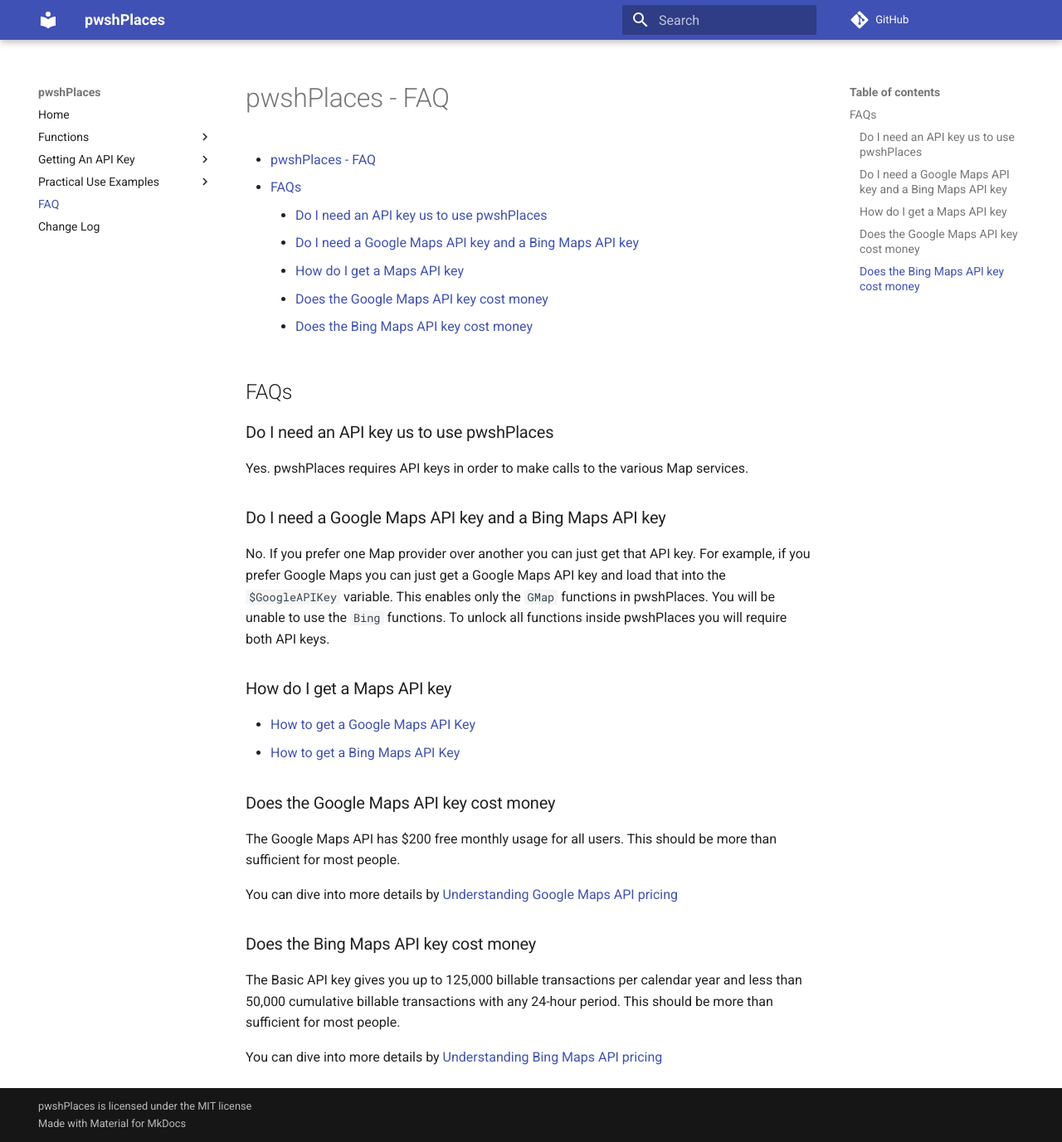
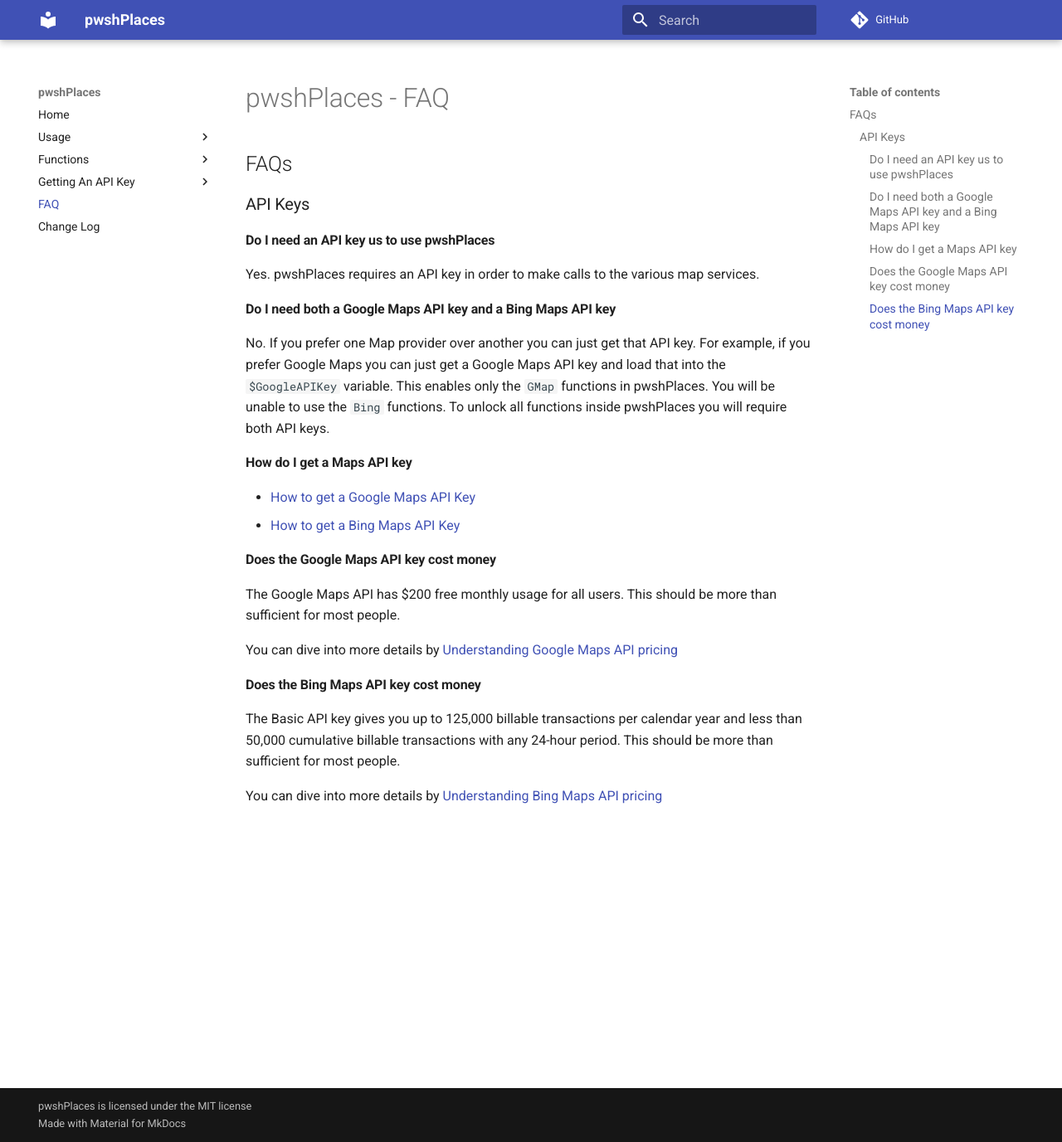
Before and after one commit to techthoughts2/pwshPlaces, an MkDocs documentation site: the page built from docs/pwshPlaces-FAQ.md, in a window 1280 px wide and 1377 px high. Shown: the whole window at 83% size. Built offline with MkDocs 1.6.1 and Material for MkDocs 9.7.7, drawn with Linux system fonts in a browser that asks for light colours; comment, search, counter and statistics services are not loaded.

Commit message:
updated bing documentation

````diff
--- a/docs/pwshPlaces-FAQ.md
+++ b/docs/pwshPlaces-FAQ.md
@@ -1,35 +1,29 @@
 # pwshPlaces - FAQ
-
-- [pwshPlaces - FAQ](#pwshplaces---faq)
-  - [FAQs](#faqs)
-    - [Do I need an API key us to use pwshPlaces](#do-i-need-an-api-key-us-to-use-pwshplaces)
-    - [Do I need a Google Maps API key and a Bing Maps API key](#do-i-need-a-google-maps-api-key-and-a-bing-maps-api-key)
-    - [How do I get a Maps API key](#how-do-i-get-a-maps-api-key)
-    - [Does the Google Maps API key cost money](#does-the-google-maps-api-key-cost-money)
-    - [Does the Bing Maps API key cost money](#does-the-bing-maps-api-key-cost-money)
 
 ## FAQs
 
-### Do I need an API key us to use pwshPlaces
+### API Keys
 
-Yes. pwshPlaces requires API keys in order to make calls to the various Map services.
+#### Do I need an API key us to use pwshPlaces
 
-### Do I need a Google Maps API key and a Bing Maps API key
+Yes. pwshPlaces requires an API key in order to make calls to the various map services.
 
-No. If you prefer one Map provider over another you can just get that API key. For example, if you prefer Google Maps you can just get a Google Maps API key and load that into the ```$GoogleAPIKey``` variable. This enables only the ```GMap``` functions in pwshPlaces. You will be unable to use the ```Bing``` functions. To unlock all functions inside pwshPlaces you will require both API keys.
+#### Do I need both a Google Maps API key and a Bing Maps API key
 
-### How do I get a Maps API key
+No. If you prefer one Map provider over another you can just get that API key. For example, if you prefer Google Maps you can just get a Google Maps API key and load that into the `$GoogleAPIKey` variable. This enables only the `GMap` functions in pwshPlaces. You will be unable to use the `Bing` functions. To unlock all functions inside pwshPlaces you will require both API keys.
 
-- [How to get a Google Maps API Key](GoogleMapsAPI.md#how-to-get-a-google-maps-api-key)
-- [How to get a Bing Maps API Key](BingMapsAPI.md#how-to-get-a-bing-maps-api-key)
+#### How do I get a Maps API key
 
-### Does the Google Maps API key cost money
+- [How to get a Google Maps API Key](GoogleMapsAPI.md)
+- [How to get a Bing Maps API Key](BingMapsAPI.md)
+
+#### Does the Google Maps API key cost money
 
 The Google Maps API has $200 free monthly usage for all users. This should be more than sufficient for most people.
 
 You can dive into more details by [Understanding Google Maps API pricing](GoogleMapsAPI.md#understanding-google-maps-api-pricing)
 
-### Does the Bing Maps API key cost money
+#### Does the Bing Maps API key cost money
 
 The Basic API key gives you up to 125,000 billable transactions per calendar year and less than 50,000 cumulative billable transactions with any 24-hour period. This should be more than sufficient for most people.
 
--- a/mkdocs.yml
+++ b/mkdocs.yml
@@ -75,6 +75,11 @@
     #     name: Switch to light mode
 nav:
   - Home: index.md
+  - Usage:
+    - Bing Maps Basics: pwshPlaces-Bing-Maps-Basics.md
+    - Bing Maps Advanced: pwshPlaces-Bing-Maps-Advanced.md
+    - Google Maps Basics: pwshPlaces-Google-Maps-Basics.md
+    - Google Maps Advanced: pwshPlaces-Google-Maps-Advanced.md
   - Functions:
     - Bing:
       - Find-BingPlace: Find-BingPlace.md
@@ -91,8 +96,5 @@
   - Getting An API Key:
     - Bing Maps API Key: BingMapsAPI
     - Google Maps API Key: GoogleMapsAPI.md
-  - Practical Use Examples:
-    - Bing Maps Examples: pwshPlaces-Bing-Maps-Examples.md
-    - Google Maps Examples: pwshPlaces-Google-Maps-Examples.md
   - FAQ: pwshPlaces-FAQ.md
   - Change Log: CHANGELOG.md
````
Also changed, not shown: docs/BingMapsAPI.md (+0 -42 lines), docs/pwshPlaces-Bing-Maps-Advanced.md (added, +38 -0 lines), docs/pwshPlaces-Bing-Maps-Basics.md (added, +168 -0 lines), docs/pwshPlaces-Bing-Maps-Examples.md (deleted, +0 -64 lines), docs/pwshPlaces-Google-Maps-Basics.md (renamed from docs/pwshPlaces-Google-Maps-Examples.md).
